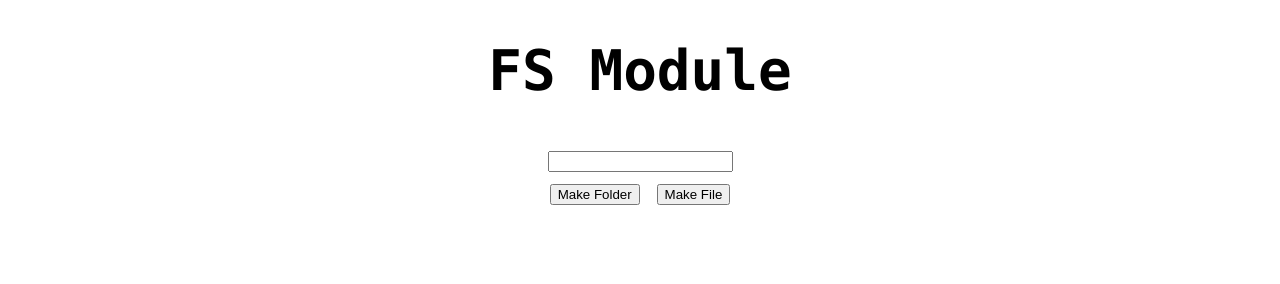
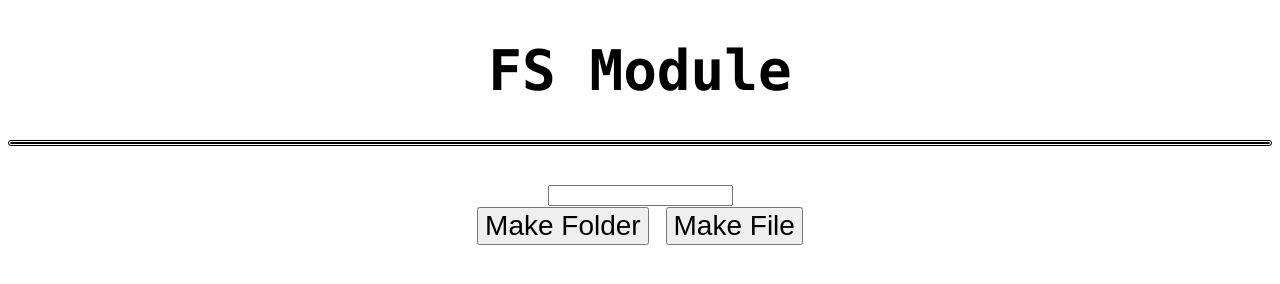
Before and after one commit to erru227/23_4, a website: page index.html in a window 1280 px wide. Drawn offline with Linux system fonts and the light colour scheme.

Commit message:
Update style.css

```diff
--- a/style.css
+++ b/style.css
@@ -3,3 +3,12 @@ body {
     font-family: "Lucida Console", "Courier New", monospace;
     text-align: center;
 }
+
+button,select,option,input[type="text"],[type="number"]{
+    font-size:28px;
+}
+
+#output{
+    border: 3px double;
+    border-radius: 5px;
+}
```
